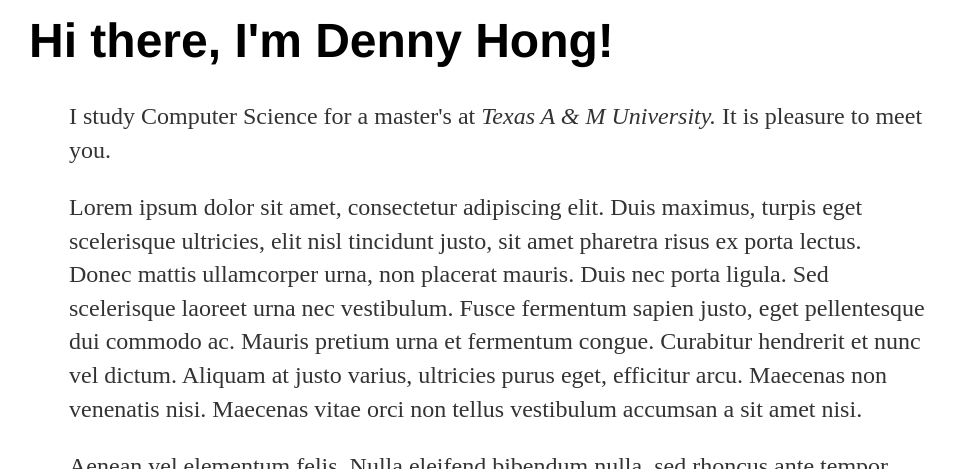
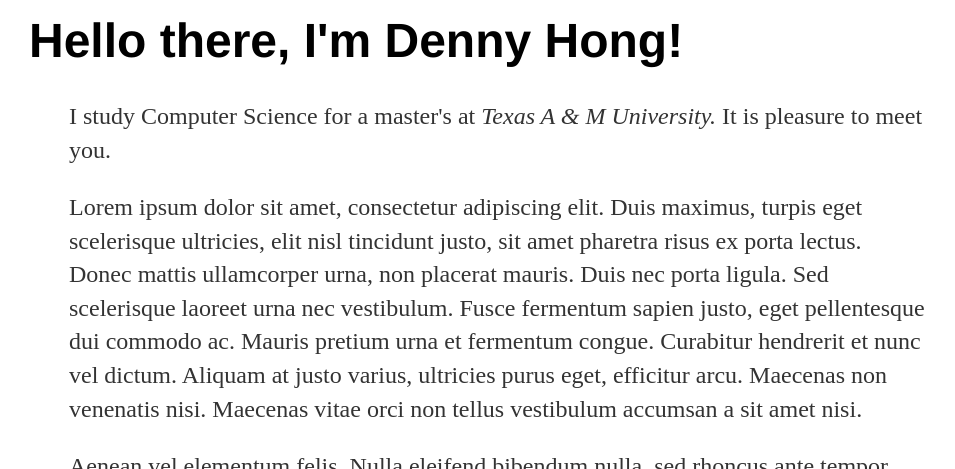
Before and after one commit to dennymrh/dennymrh.github.io, a Jekyll site: the page built from index.html, in a window 1280 px wide and 900 px high, cut to the strip 431-900 px from the top of the window. Shown: the whole strip, without its empty margins (163-1118 px from the left). Built offline with Jekyll 4.4.1, drawn with Linux system fonts in a browser that asks for light colours.

Commit message:
Update index.html

```diff
--- a/index.html
+++ b/index.html
@@ -10,7 +10,7 @@ title: Denny Hong's
 	<p align="center">
    		<a href="http://allstarcode.org"><img src="http://www.allstarcode.org/wp-content/uploads/2016/06/ASClogo_598x99.jpg"></a>
 	</p>
-	<h1>Hi there, I'm Denny Hong!</h1>
+	<h1>Hello there, I'm Denny Hong!</h1>
 	<p style="margin-left: 40px">I study Computer Science for a master's at <em>Texas A &amp; M University.</em> It is pleasure to meet you. <br/></p>
 
 	<p style="margin-left: 40px">Lorem ipsum dolor sit amet, consectetur adipiscing elit. Duis maximus, turpis eget scelerisque ultricies, elit nisl tincidunt justo, sit amet pharetra risus ex porta lectus. Donec mattis ullamcorper urna, non placerat mauris. Duis nec porta ligula. Sed scelerisque laoreet urna nec vestibulum. Fusce fermentum sapien justo, eget pellentesque dui commodo ac. Mauris pretium urna et fermentum congue. Curabitur hendrerit et nunc vel dictum. Aliquam at justo varius, ultricies purus eget, efficitur arcu. Maecenas non venenatis nisi. Maecenas vitae orci non tellus vestibulum accumsan a sit amet nisi.</p>
```
